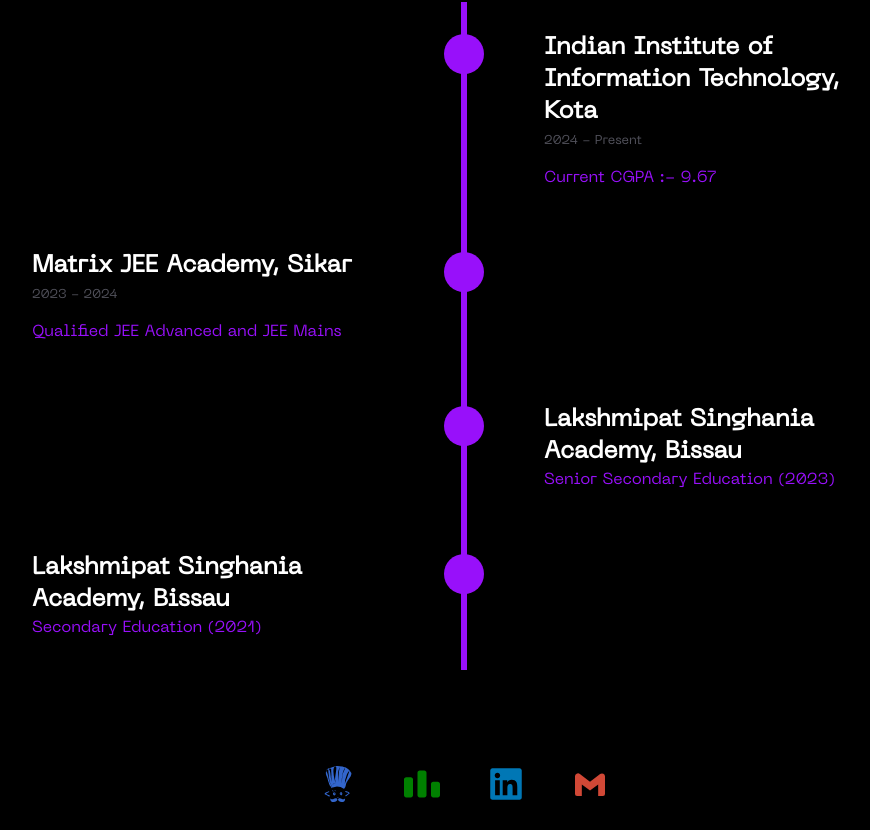
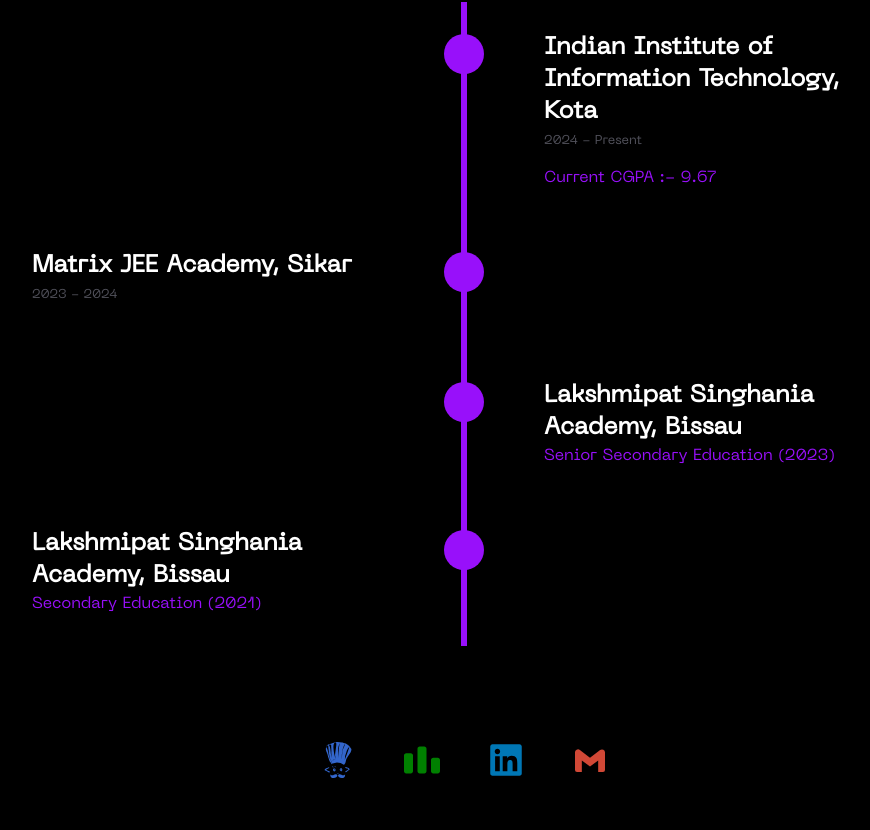
Before and after one commit to yashjangir04/PortfolioYJ, a React (Vite) app: page / in a window 1280 px wide. Shown: the part 3419-4249 px from the top of the page, without its empty margins (176-1046 px from the left). After the commit the page ends 4225 px from the top, so only its background shows below. Built offline with nearby package versions, Linux system fonts and the light colour scheme.

Commit message:
Modified Education Section

```diff
--- a/src/assets/Education.jsx
+++ b/src/assets/Education.jsx
@@ -71,9 +71,6 @@ const Education = () => {
             <small className="font-medium text-md text-zinc-600">
               2023 - 2024
             </small>
-            <p className="text-md text-purple-600">
-              Qualified JEE Advanced and JEE Mains
-            </p>
             <span className="leftc-arrow"></span>
           </div>
         </div>
```
